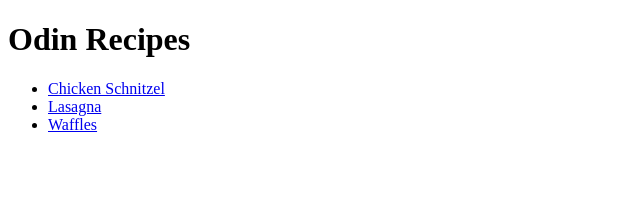
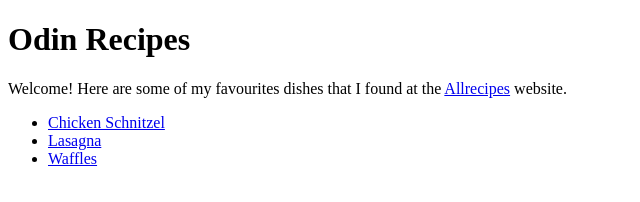
Before and after one commit to TruthIsTruth/odin-recipes, a plain HTML site: page index.html in a window 1280 px wide. Shown: the whole page, without its empty margins (0-640 px from the left). Drawn offline with Linux system fonts and the light colour scheme.

Commit message:
Edit index.html

```diff
--- a/index.html
+++ b/index.html
@@ -7,6 +7,10 @@
 
     <body>
         <h1>Odin Recipes</h1>
+        <p>
+            Welcome! Here are some of my favourites dishes that I found at the
+            <a href="https://www.allrecipes.com/">Allrecipes</a> website.
+        </p>
         <ul>
             <li><a href="recipes/schnitzel.html">Chicken Schnitzel</a></li>
             <li><a href="recipes/lasagna.html">Lasagna</a></li>
```
